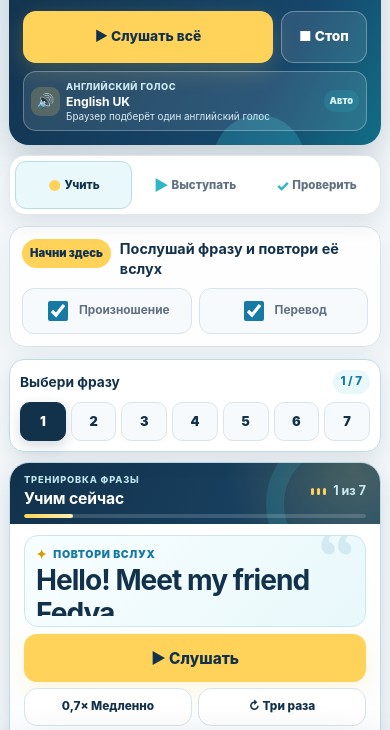
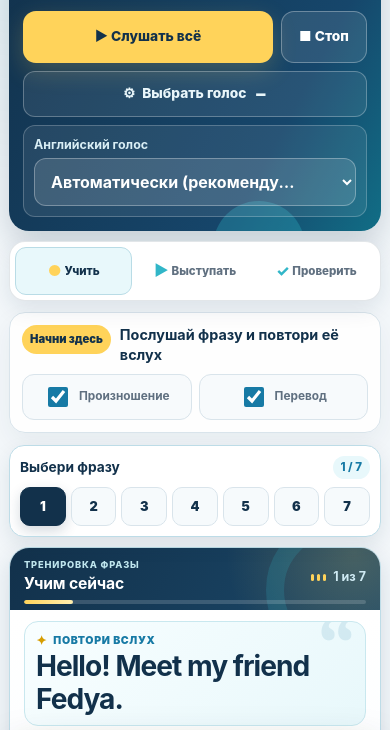
Before and after one commit to AlexNatny/fedya-trainer, a plain HTML site: page index.html in a window 390 px wide. Shown: the part 103-833 px from the top of the page. Drawn offline with Linux system fonts and the light colour scheme.

Commit message:
Add files via upload

```diff
--- a/index.html
+++ b/index.html
@@ -257,6 +257,9 @@
         background: rgba(255, 255, 255, 0.12);
         color: #fff;
         padding: 0 38px 0 12px;
+        overflow: hidden;
+        text-overflow: ellipsis;
+        white-space: nowrap;
       }
 
       .voice-field option {
@@ -823,6 +826,7 @@
         font-size: clamp(1.55rem, 3vw, 2.15rem);
         line-height: 1.2;
         letter-spacing: -0.035em;
+        overflow-wrap: anywhere;
       }
 
       .coach-chunks {
@@ -1894,6 +1898,7 @@
 
         .voice-details summary {
           display: flex;
+          min-width: 0;
           min-height: 46px;
           list-style: none;
           align-items: center;
@@ -1905,6 +1910,9 @@
           font-size: 0.86rem;
           font-weight: 800;
           cursor: pointer;
+          overflow: hidden;
+          text-overflow: ellipsis;
+          white-space: nowrap;
         }
 
         .voice-details summary::-webkit-details-marker {
@@ -2300,9 +2308,6 @@
       }
 
       /* Быстрый выбор фразы и лёгкая верхняя навигация */
-      .voice-details {
-        display: none !important;
-      }
 
       .voice-badge {
         display: inline-flex;
@@ -2470,9 +2475,10 @@
           padding: 5px;
           border: 1px solid rgba(18, 49, 75, 0.12);
           border-radius: 16px;
-          background: rgba(255, 255, 255, 0.96);
+          background: #fff;
           box-shadow: 0 8px 22px rgba(18, 49, 75, 0.1);
-          backdrop-filter: blur(16px);
+          backdrop-filter: none;
+          contain: paint;
         }
 
         .tabs {
@@ -2516,6 +2522,8 @@
           top: calc(var(--mobile-phrase-top) + env(safe-area-inset-top));
           z-index: 38;
           isolation: isolate;
+          background: #fff;
+          contain: paint;
           gap: 8px;
           margin: 0 0 10px;
           border-radius: 15px;
@@ -2676,7 +2684,7 @@
       @media (max-width: 720px) {
         /* Выбранная фраза остаётся перед глазами, пока список прокручивается. */
         .coach {
-          max-height: 300px;
+          max-height: none;
           overflow: hidden;
         }
 
@@ -2730,11 +2738,11 @@
         }
 
         .coach .coach-sentence {
-          display: -webkit-box;
-          max-height: 52px;
-          overflow: hidden;
-          -webkit-box-orient: vertical;
-          -webkit-line-clamp: 2;
+          display: block;
+          max-height: none;
+          overflow: visible;
+          -webkit-box-orient: initial;
+          -webkit-line-clamp: unset;
           font-size: clamp(1.48rem, 7.2vw, 2rem);
         }
 
@@ -2819,24 +2827,15 @@
           </div>
         </div>
         <div class="header-actions">
-          <details class="voice-details">
-            <summary>Настроить голос</summary>
+          <details class="voice-details" open>
+            <summary id="voiceSummary">Выбрать голос</summary>
             <label class="voice-field" for="voiceSelect">
               Английский голос
               <select id="voiceSelect" aria-label="Выбор английского голоса">
-                <option value="">Автоматически</option>
+                <option value="">Автоматически (рекомендуется)</option>
               </select>
             </label>
           </details>
-          <div class="voice-card" id="voiceCard" aria-live="polite" aria-label="Выбранный английский голос">
-            <span class="voice-card-icon" aria-hidden="true">🔊</span>
-            <span class="voice-card-copy">
-              <span class="voice-card-label">Английский голос</span>
-              <strong id="voiceName">English UK</strong>
-              <span class="voice-card-meta" id="voiceMeta">Один спокойный голос для всех фраз</span>
-            </span>
-            <span class="voice-card-status" id="voiceStatus">Авто</span>
-          </div>
           <button class="button button-primary" id="playAll" type="button">▶ Слушать всё</button>
           <button class="button button-ghost-light" id="stopSpeech" type="button">■ Стоп</button>
         </div>
@@ -3096,9 +3095,7 @@
         showHints: document.getElementById("showHints"),
         showTranslations: document.getElementById("showTranslations"),
         voiceSelect: document.getElementById("voiceSelect"),
-        voiceName: document.getElementById("voiceName"),
-        voiceMeta: document.getElementById("voiceMeta"),
-        voiceStatus: document.getElementById("voiceStatus"),
+        voiceSummary: document.getElementById("voiceSummary"),
         headerProgress: document.getElementById("headerProgress"),
         progressFill: document.getElementById("progressFill"),
         progressText: document.getElementById("progressText"),
@@ -3307,25 +3304,15 @@
       }
 
       function updateVoiceCard(voice = selectedVoice()) {
-        if (!els.voiceName || !els.voiceMeta || !els.voiceStatus) return;
+        if (!els.voiceSummary) return;
         if (!voice) {
-          els.voiceName.textContent = "English UK";
-          els.voiceMeta.textContent = "Браузер подберёт один английский голос";
-          els.voiceStatus.textContent = "Авто";
+          els.voiceSummary.textContent = "Выбрать голос";
+          els.voiceSummary.title = "В браузере нет доступных английских голосов";
           return;
         }
-        const isBritish = /^en[-_]GB/i.test(voice.lang);
-        const languageCode = voice.lang.toUpperCase().replace("_", "-");
-        const language = isBritish
-          ? "English UK"
-          : languageCode.startsWith("EN-")
-            ? `English ${languageCode.slice(3, 5)}`
-            : languageCode;
         const shortName = voice.name.replace(/\s*-\s*English(?:\s*\([^)]*\))?$/i, "").trim();
-        const natural = /(natural|neural|enhanced|google\s+uk\s+english\s+female)/i.test(voice.name);
-        els.voiceName.textContent = shortName || voice.name;
-        els.voiceMeta.textContent = `${language} · ${natural ? "более живое звучание" : "чёткое произношение"}`;
-        els.voiceStatus.textContent = natural ? "Живой" : "Готов";
+        els.voiceSummary.textContent = `Голос: ${shortName || voice.name}`;
+        els.voiceSummary.title = `${shortName || voice.name} · ${voice.lang.toUpperCase()}`;
       }
 
       function loadVoices() {
@@ -3334,14 +3321,27 @@
         state.voices = voices;
         const savedVoice = localStorage.getItem("fedya-voice-v1") || "";
         const current = els.voiceSelect.value || savedVoice;
-        els.voiceSelect.innerHTML = `<option value="">Автоматически</option>` + voices
-          .map((voice) => `<option value="${voice.voiceURI}">${voice.name} (${voice.lang})</option>`)
+        els.voiceSelect.innerHTML = `<option value="">Автоматически (рекомендуется)</option>` + voices
+          .map((voice) => {
+            const shortName = voice.name.replace(/\s*[-–—]\s*English(?:\s*\([^)]*\))?$/i, "").trim() || voice.name;
+            return `<option value="${voice.voiceURI}">${shortName} (${voice.lang})</option>`;
+          })
           .join("");
-        if (voices.some((voice) => voice.voiceURI === current)) els.voiceSelect.value = current;
+        if (voices.some((voice) => voice.voiceURI === current)) {
+          els.voiceSelect.value = current;
+        } else {
+          const recommended = selectedVoice();
+          if (recommended) els.voiceSelect.value = recommended.voiceURI;
+        }
         updateVoiceCard();
       }
 
       function selectedVoice() {
+        const requestedVoice = els.voiceSelect && els.voiceSelect.value;
+        if (requestedVoice) {
+          const chosen = state.voices.find((voice) => voice.voiceURI === requestedVoice);
+          if (chosen) return chosen;
+        }
         const british = state.voices.filter((voice) => /^en[-_]GB/i.test(voice.lang));
         const preferredNames = [
           /Google UK English Female/i,
@@ -3675,8 +3675,10 @@
       } else {
         els.playAll.disabled = true;
         els.voiceSelect.disabled = true;
-        els.voiceStatus.textContent = "Нет";
-        els.voiceMeta.textContent = "Озвучивание недоступно в этом браузере";
+        if (els.voiceSummary) {
+          els.voiceSummary.textContent = "Голос недоступен";
+          els.voiceSummary.title = "Озвучивание недоступно в этом браузере";
+        }
         showNotice("Для озвучивания откройте страницу в Chrome, Edge или Safari.");
       }
 
```
